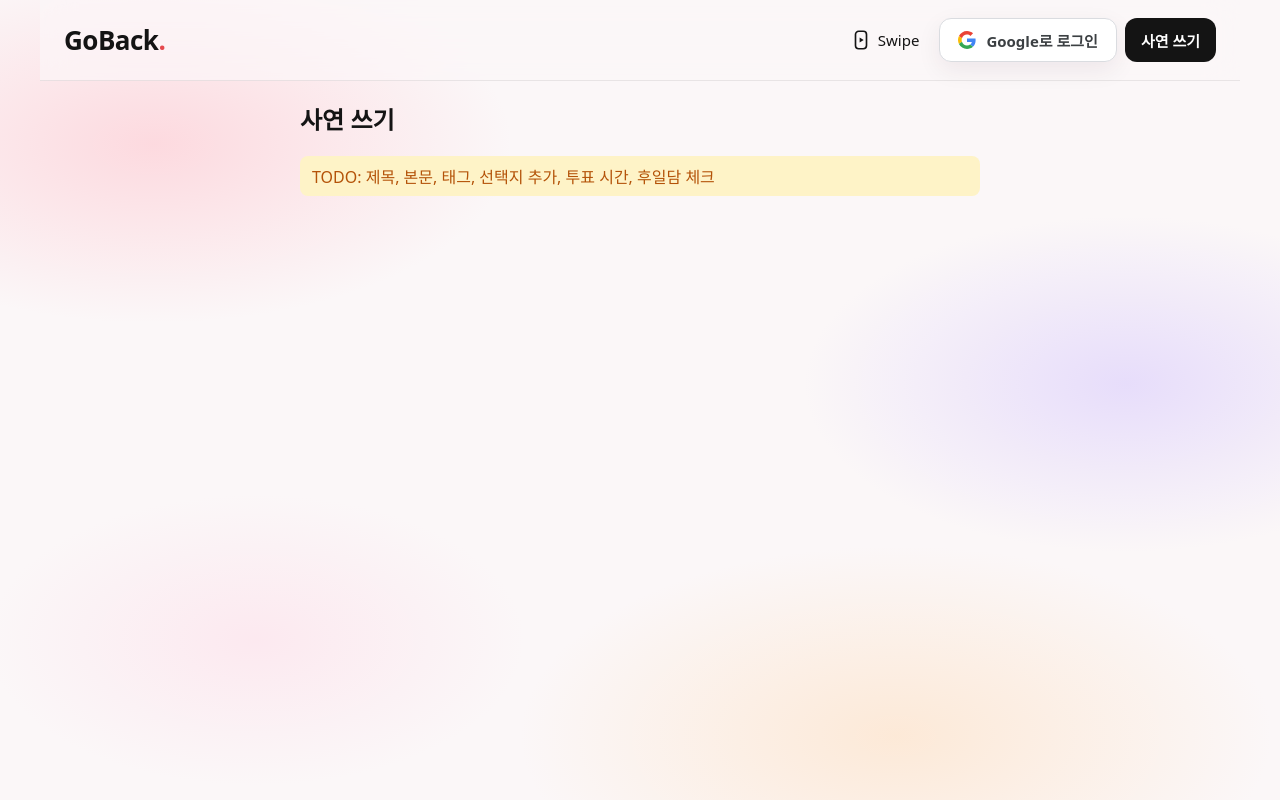
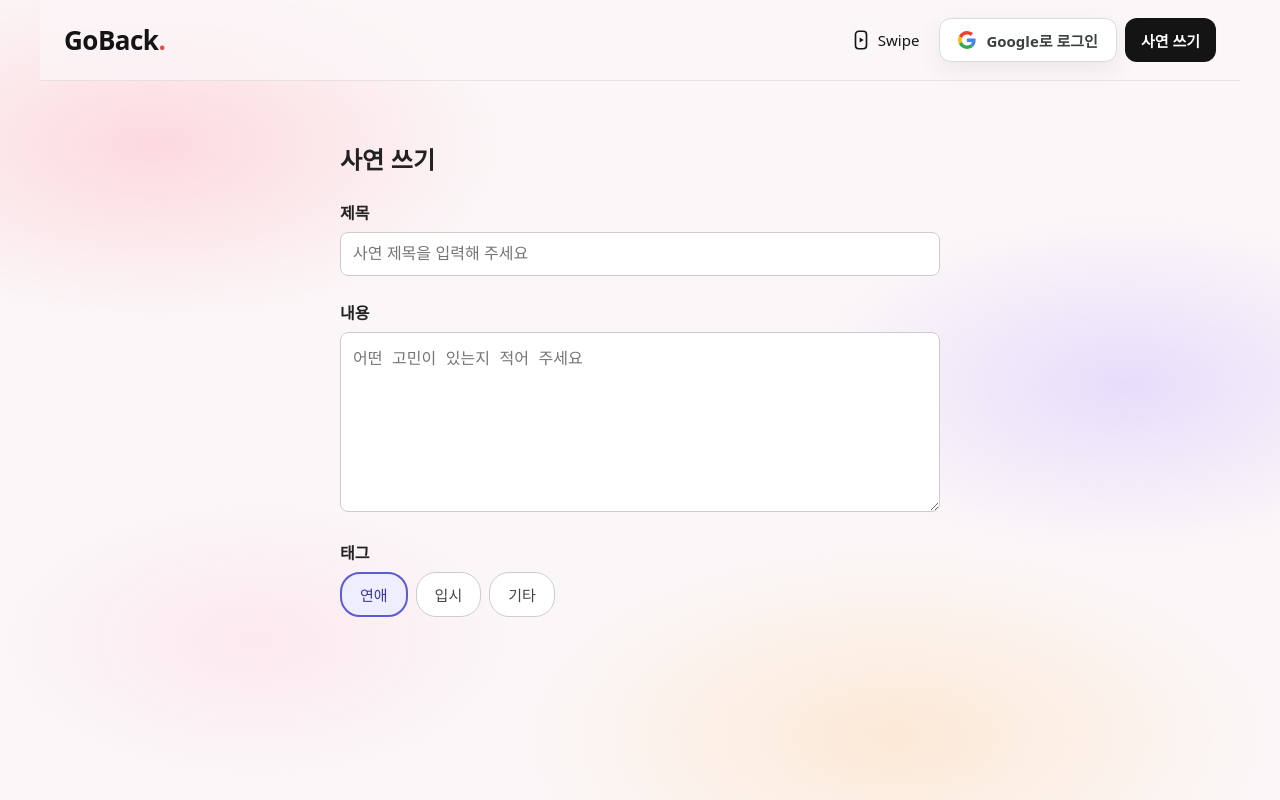
Before and after one commit to team-GoBack/GoBack, a React (Vite) app: page /write in a window 1280 px wide. Built offline with nearby package versions, Linux system fonts and the light colour scheme; no server answers.

Commit message:
feat: 사연쓰기 입력칸 추가

```diff
--- a/src/pages/WritePage.jsx
+++ b/src/pages/WritePage.jsx
@@ -1,9 +1,111 @@
-// [프론트 팀] 사연 작성 페이지 (아직 비어 있음)
+import { useState } from 'react'
+
+const tags = ['연애', '입시', '기타']
+
 export default function WritePage() {
+  const [title, setTitle] = useState('')
+  const [content, setContent] = useState('')
+  const [tag, setTag] = useState('연애')
+
+  const styles = {
+    page: {
+      maxWidth: '640px',
+      margin: '0 auto',
+      padding: '32px 20px',
+      color: '#222',
+      fontFamily: 'sans-serif',
+    },
+    heading: {
+      marginBottom: '24px',
+    },
+    label: {
+      display: 'block',
+      marginBottom: '8px',
+      fontWeight: 'bold',
+    },
+    input: {
+      boxSizing: 'border-box',
+      width: '100%',
+      padding: '12px',
+      border: '1px solid #ccc',
+      borderRadius: '8px',
+      fontSize: '16px',
+    },
+    field: {
+      marginBottom: '24px',
+    },
+    textarea: {
+      boxSizing: 'border-box',
+      width: '100%',
+      minHeight: '180px',
+      padding: '12px',
+      border: '1px solid #ccc',
+      borderRadius: '8px',
+      fontSize: '16px',
+      resize: 'vertical',
+    },
+    tagList: {
+      display: 'flex',
+      gap: '8px',
+    },
+    tagButton: (isSelected) => ({
+      padding: '10px 18px',
+      border: isSelected ? '2px solid #5b5bd6' : '1px solid #ccc',
+      borderRadius: '20px',
+      backgroundColor: isSelected ? '#eeeeff' : '#fff',
+      color: isSelected ? '#3939a8' : '#444',
+      fontSize: '15px',
+      cursor: 'pointer',
+    }),
+  }
+
   return (
-    <main>
-      <h2>사연 쓰기</h2>
-      <p className="todo">TODO: 제목, 본문, 태그, 선택지 추가, 투표 시간, 후일담 체크</p>
+    <main style={styles.page}>
+      <h2 style={styles.heading}>사연 쓰기</h2>
+
+      <div style={styles.field}>
+        <label htmlFor="story-title" style={styles.label}>
+          제목
+        </label>
+        <input
+          id="story-title"
+          type="text"
+          value={title}
+          onChange={(event) => setTitle(event.target.value)}
+          placeholder="사연 제목을 입력해 주세요"
+          style={styles.input}
+        />
+      </div>
+
+      <div style={styles.field}>
+        <label htmlFor="story-content" style={styles.label}>
+          내용
+        </label>
+        <textarea
+          id="story-content"
+          value={content}
+          onChange={(event) => setContent(event.target.value)}
+          placeholder="어떤 고민이 있는지 적어 주세요"
+          style={styles.textarea}
+        />
+      </div>
+
+      <div style={styles.field}>
+        <span style={styles.label}>태그</span>
+        <div style={styles.tagList}>
+          {tags.map((item) => (
+            <button
+              key={item}
+              type="button"
+              aria-pressed={tag === item}
+              onClick={() => setTag(item)}
+              style={styles.tagButton(tag === item)}
+            >
+              {item}
+            </button>
+          ))}
+        </div>
+      </div>
     </main>
   )
 }
```
